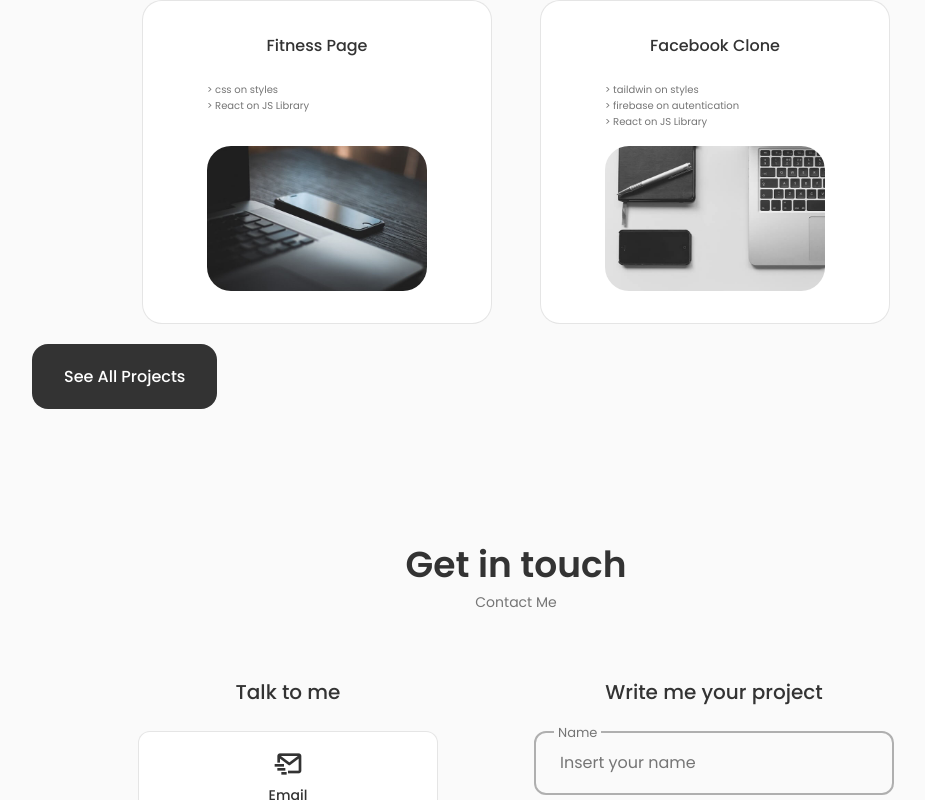
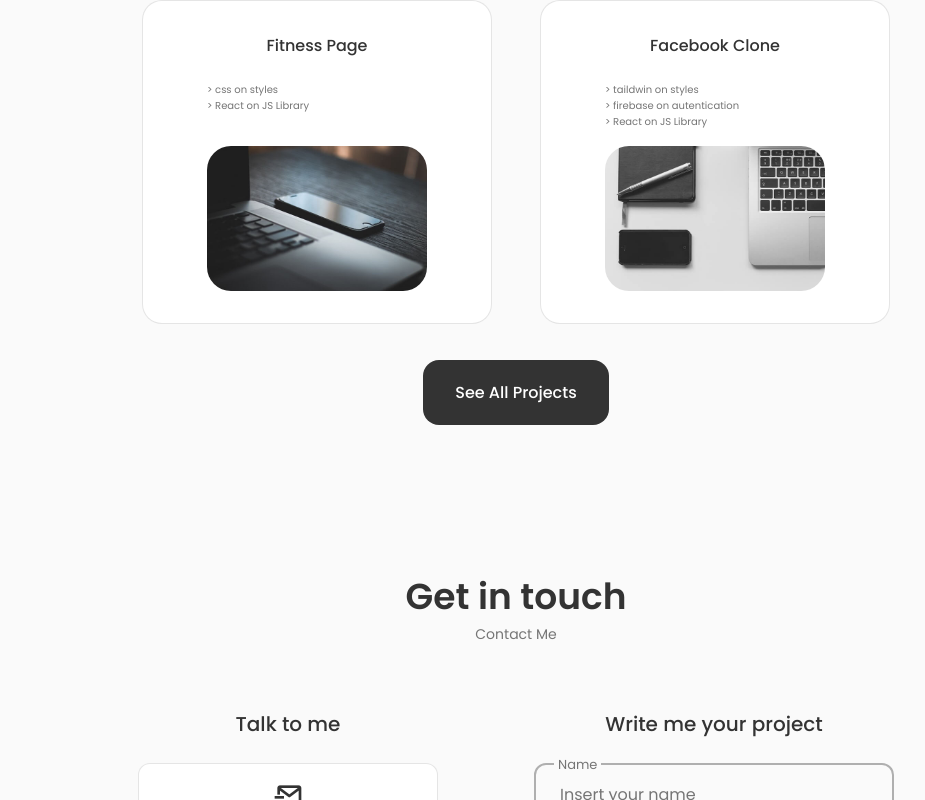
Before and after one commit to MarcoRosselDev/portafollio, a React (Create React App) app: page / in a window 1280 px wide. Shown: the part 2074-2874 px from the top of the page, without its empty margins (124-1049 px from the left). Built offline with nearby package versions, Linux system fonts and the light colour scheme.

Commit message:
portfolio projects button center fixed

```diff
--- a/src/components/portfolio/Portfolio.jsx
+++ b/src/components/portfolio/Portfolio.jsx
@@ -5,17 +5,21 @@ import ProjectTwo from "./ProjectTwo";
 
 const Portfolio = () => {
   return (
+    <>
       <div id="portfolio" className="portfolio__container section container">
         <h2 className="section__title">Portfolio</h2>
         <span className="section__subtitle">Last Projects</span>
-      <div className="portfolio__container container grid">
+        <div className="portfolio__container  grid">
           <ProjectOne />
           <ProjectTwo />
         </div>
+      </div>
+      <div className="qwe">
         <button className="button button--flex button-projects">
           See All Projects
         </button>
       </div>
+    </>
   );
 };
 
--- a/src/components/portfolio/portfolio.css
+++ b/src/components/portfolio/portfolio.css
@@ -57,11 +57,19 @@
   align-content: center;
 }
 
+.qwe {
+  display: flex;
+  align-content: center;
+  margin-top: -1rem;
+  margin-bottom: 3rem;
+}
+
 .button-projects {
   margin-top: 20px;
-  display: inline;
-  align-self: center;
+  margin-left: auto;
+  margin-right: auto;
 }
+
 /*=============== BREAKPOINTS ===============*/
 /* For large devices */
 @media screen and (max-width: 992px) {
```
Lines whose indentation alone changed are shown as unchanged.
